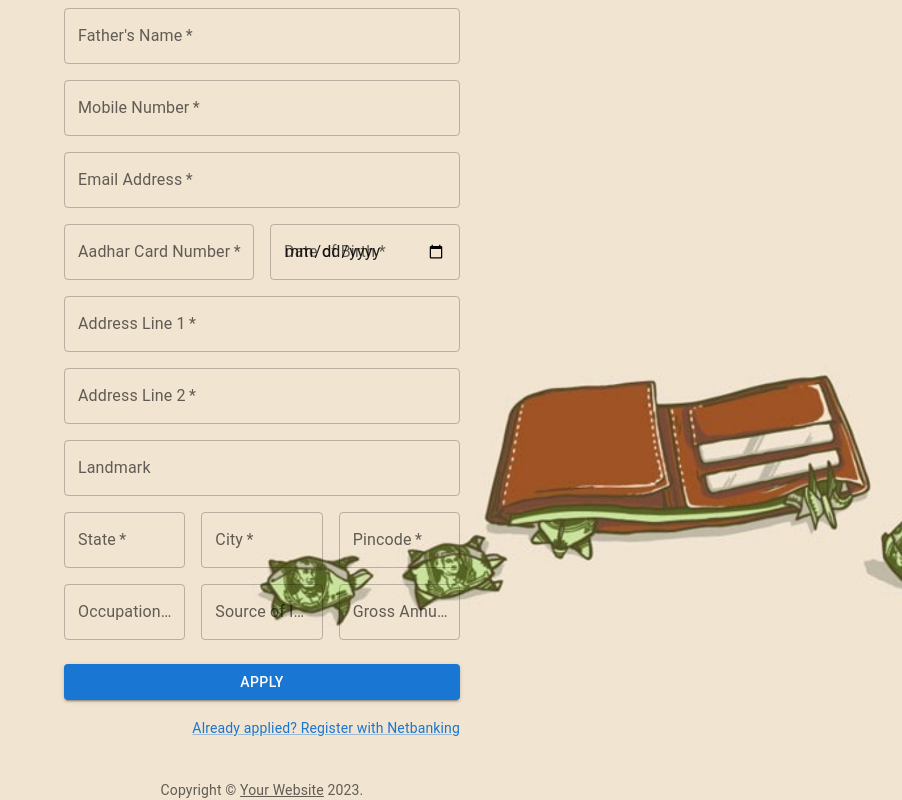
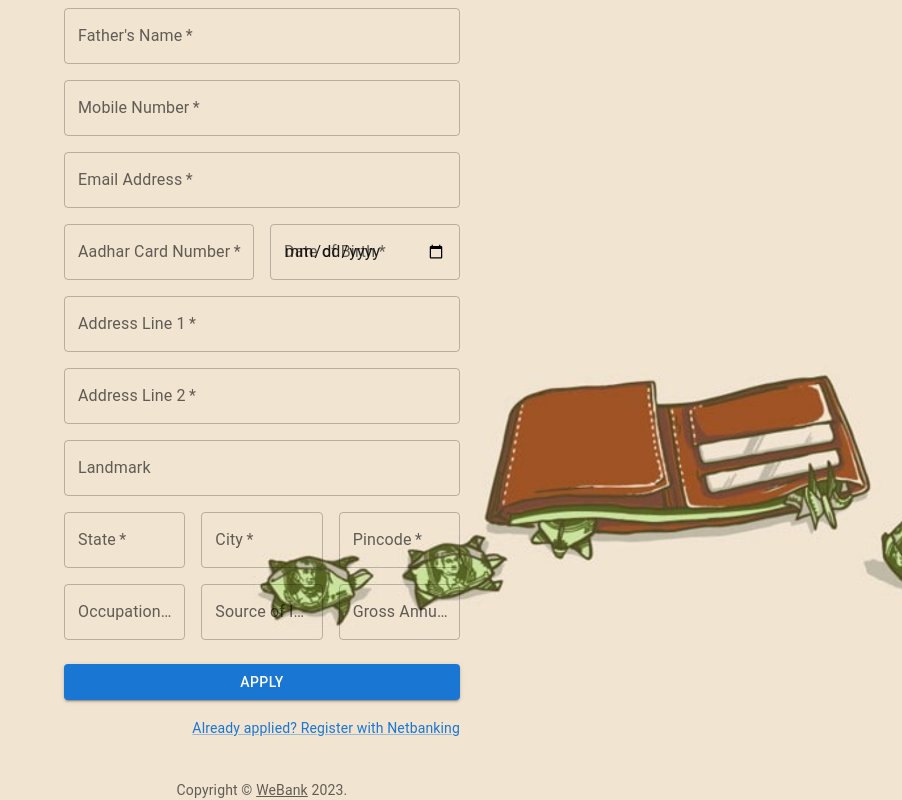
Before and after one commit to jharshit013/webank-app, a React (Create React App) app: page /openaccount in a window 1280 px wide. Shown: the part 381-1181 px from the top of the page, without its empty margins (378-1280 px from the left). Built offline with nearby package versions, Linux system fonts and the light colour scheme.

Commit message:
minor fix

```diff
--- a/src/components/OpenAccount.js
+++ b/src/components/OpenAccount.js
@@ -22,7 +22,7 @@ function Copyright(props) {
     <Typography variant="body2" color="text.secondary" align="center" {...props}>
       {'Copyright © '}
       <Link color="inherit" href="/">
-        Your Website
+        WeBank
       </Link>{' '}
       {new Date().getFullYear()}
       {'.'}
```
